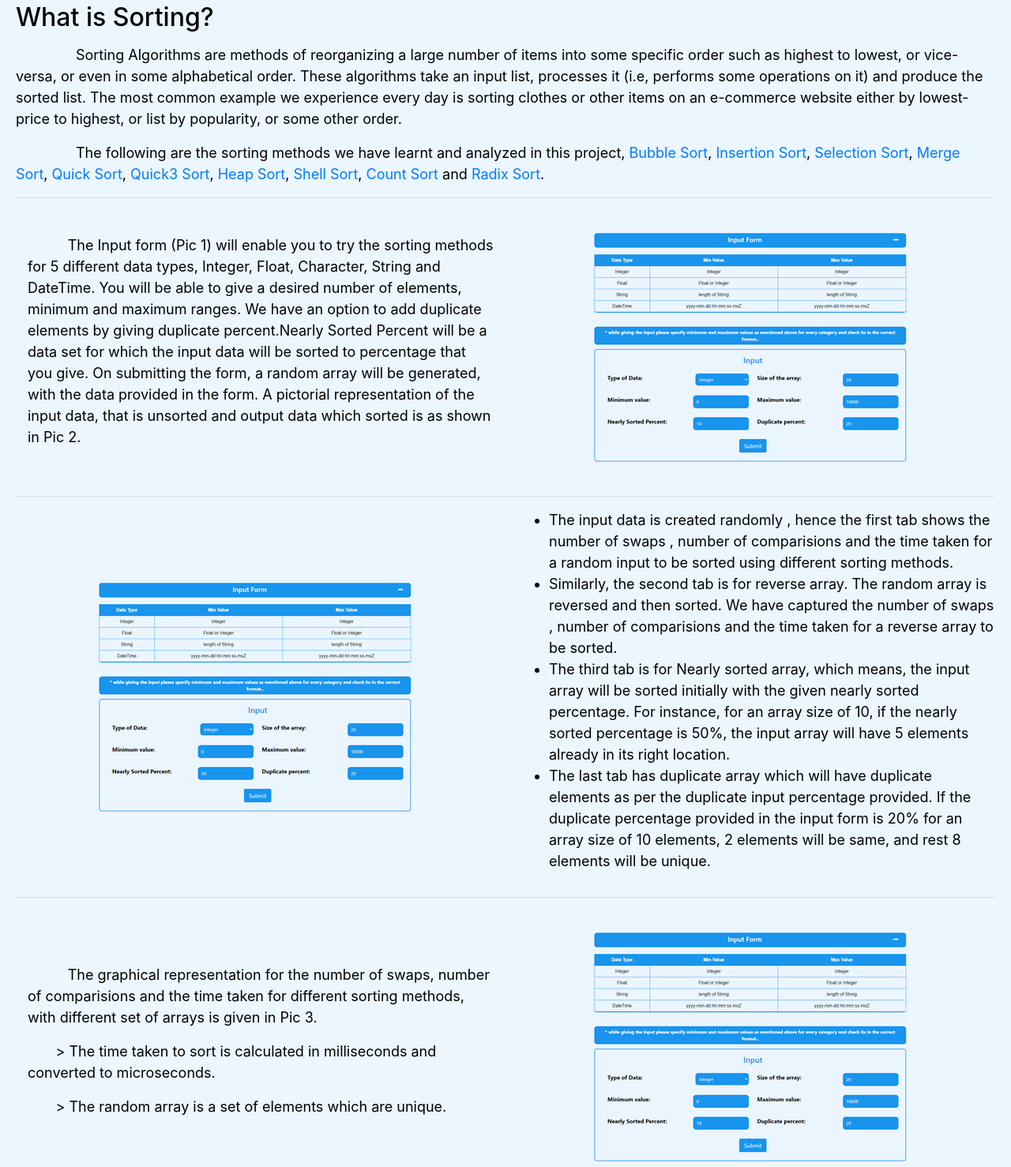
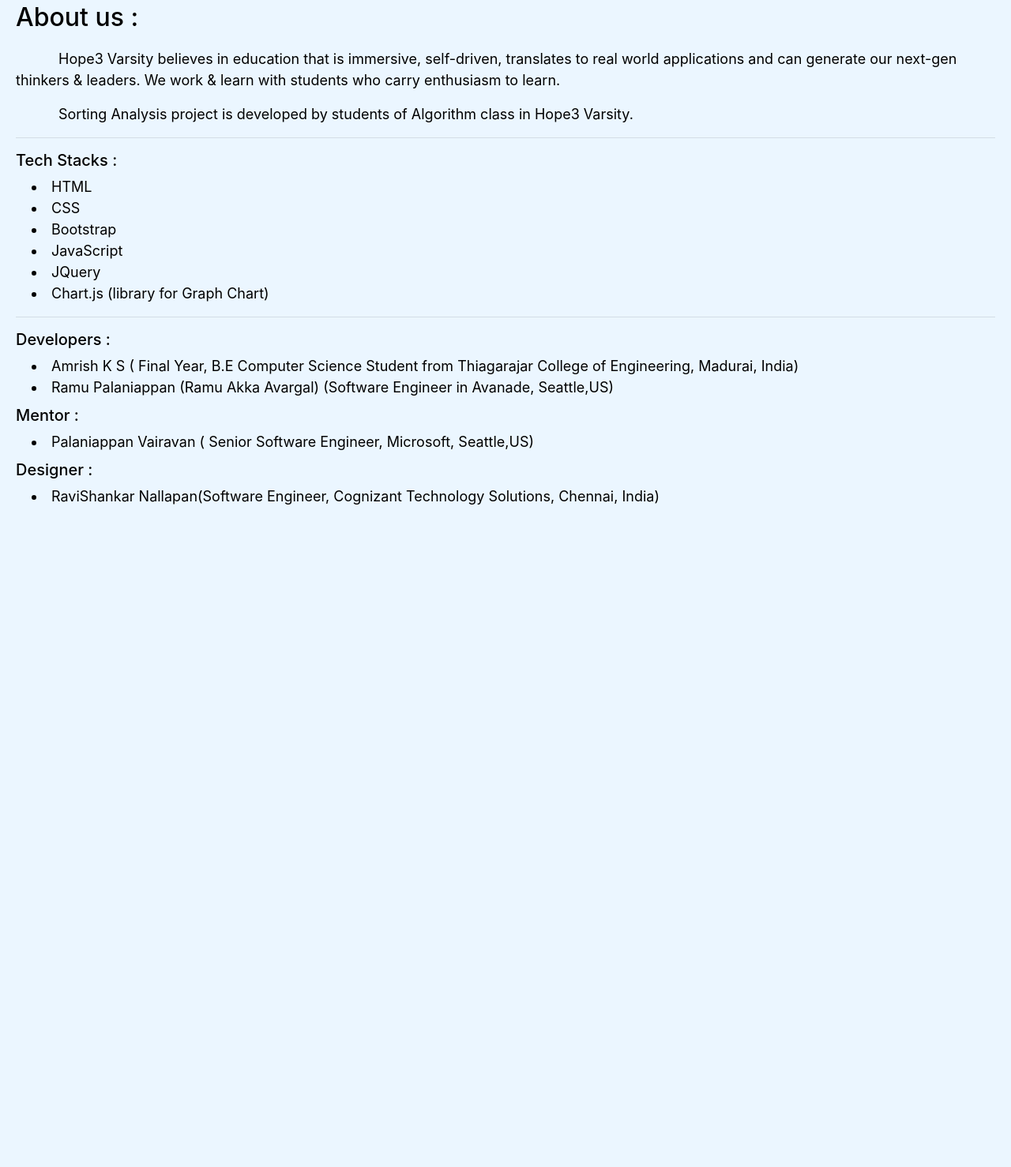
Before and after one commit to ksamrish/sortingAnalysis, a website: page aboutus.html in a window 1280 px wide. Shown: the part 82-1560 px from the top of the page at 79% size. After the commit the page ends 800 px from the top, so only its background shows below. Drawn offline with nearby package versions, Linux system fonts and the light colour scheme.

Commit message:
about and index changed

```diff
--- a/aboutus.html
+++ b/aboutus.html
@@ -140,45 +140,25 @@
 		<li class="navli1" id="contact1" style="float:right;margin-right: 0;"><a href="#">About Us</a></li>
 	</ul>
 	<div style="margin-left: 20px;margin-right:20px;margin-top: 30px;">
-		<h2 style="margin-bottom: 15px;">What is Sorting?</h2>
-		<p style="font-size: 18px;">&nbsp;&nbsp;&nbsp;&nbsp;&nbsp;&nbsp;&nbsp;&nbsp;&nbsp;&nbsp;&nbsp;&nbsp;&nbsp;&nbsp;&nbsp;Sorting Algorithms are methods of reorganizing a large number of items into some specific order such as highest to lowest, or vice-versa, or even in some alphabetical order. These algorithms take an input list, processes it (i.e, performs some operations on it) and produce the sorted list. The most common example we experience every day is sorting clothes or other items on an e-commerce website either by lowest-price to highest, or list by popularity, or some other order.</p>
-		<p style="font-size: 18px;">&nbsp;&nbsp;&nbsp;&nbsp;&nbsp;&nbsp;&nbsp;&nbsp;&nbsp;&nbsp;&nbsp;&nbsp;&nbsp;&nbsp;&nbsp;The following are the sorting methods we have learnt and analyzed in this project, <a target="_blank" href="Bubble.html">Bubble Sort</a>, <a target="_blank" href="Insertion.html">Insertion Sort</a>, <a target="_blank" href="Selection.html">Selection Sort</a>, <a target="_blank" href="Merge.html">Merge Sort</a>, <a target="_blank" href="Quick.html">Quick Sort</a>, <a target="_blank" href="Quick3.html">Quick3 Sort</a>, <a target="_blank" href="Heap.html">Heap Sort</a>, <a target="_blank" href="Shell.html">Shell Sort</a>, <a target="_blank" href="Count.html">Count Sort</a> and <a target="_blank" href="Radix.html">Radix Sort</a>.</p>
+		<h2 style="margin-bottom: 20px;">About us :</h2>
+		<p style="font-size: 18px;">&ensp;&ensp;&ensp;&ensp;&ensp;&ensp;Hope3 Varsity believes in education that is immersive, self-driven, translates to real world applications and can generate our next-gen thinkers & leaders. We work & learn with students who carry enthusiasm to learn. </p>
+		<p style="font-size: 18px;">&ensp;&ensp;&ensp;&ensp;&ensp;&ensp;Sorting Analysis project is developed by students of Algorithm class in Hope3 Varsity.</p>
 		<hr>
-		<div class="row" style="align-items: center;margin:40px 0px;">
-			<div class="col-12 col-md-6">
-				<p class="pic1para" style="font-size: 18px;">&nbsp;&nbsp;&nbsp;&nbsp;&nbsp;&nbsp;&nbsp;&nbsp;&nbsp;&nbsp;The Input form (Pic 1) will enable you to try the sorting methods for 5 different data types, Integer, Float, Character, String and DateTime. You will be able to give a desired number of elements, minimum and maximum ranges. We have an option to add duplicate elements by giving duplicate percent.Nearly Sorted Percent will be a data set for which the input data will be sorted to percentage that you give.
-					On submitting the form, a random array will be generated, with the data provided in the form. A pictorial representation of the input data, that is unsorted and output data which sorted is as shown in Pic 2.
-					</p>
-			</div>
-			<div class="col-12 col-md-6" style="text-align: center;min-width: 500px important; overflow-x: scroll;">
-				<img style="text-align: center;" src="./images/picture1.png">
-			</div>
-		</div>
+		<h5>Tech Stacks :</h3>
+		<li style="font-size: 18px;margin-left: 20px;">HTML</li>
+		<li style="font-size: 18px;margin-left: 20px;">CSS</li>
+		<li style="font-size: 18px;margin-left: 20px;">Bootstrap</li>
+		<li style="font-size: 18px;margin-left: 20px;">JavaScript</li>
+		<li style="font-size: 18px;margin-left: 20px;">JQuery</li>
+		<li style="font-size: 18px;margin-left: 20px;">Chart.js (library for Graph Chart)</li>
 		<hr>
-		<div class="row" style="align-items: center;">
-			<div class="col-12 col-md-6" style="text-align: center;min-width: 500px important; overflow-x: scroll;">
-				<img style="text-align: center;" src="./images/picture1.png">
-			</div>
-			<div class="col-12 col-md-6">
-				<ul>
-					<li class="pic2para" style="font-size: 18px;vertical-align: center;justify-content: center;align-items: center;">The input data is created randomly , hence the first tab shows the number of swaps , number of comparisions and the time taken for a  random input to be sorted using different sorting methods.</li>
-					<li class="pic2para" style="font-size: 18px;vertical-align: center;justify-content: center;align-items: center;">Similarly, the second tab is for reverse array. The random array is reversed and then sorted. We have captured the number of swaps , number of comparisions and the time taken for a reverse array to be sorted.</li>
-					<li class="pic2para" style="font-size: 18px;vertical-align: center;justify-content: center;align-items: center;">The third tab is for Nearly sorted array, which means, the input array will be sorted initially with the given nearly sorted percentage. For instance, for an array size of 10, if the nearly sorted percentage is 50%, the input array will have 5 elements already in its right location. </li>
-					<li class="pic2para" style="font-size: 18px;vertical-align: center;justify-content: center;align-items: center;">The last tab has duplicate array which will have duplicate elements as per the duplicate input percentage provided. If the duplicate percentage provided in the input form is 20% for an array size of 10 elements, 2 elements will be same, and rest 8 elements will be unique.</li>
-				</ul>
-			</div>
-		</div>
-		<hr>
-		<div class="row" style="align-items: center;margin:40px 0px;">
-			<div class="col-12 col-md-6">
-				<p class="pic3para" style="font-size: 18px;">&nbsp;&nbsp;&nbsp;&nbsp;&nbsp;&nbsp;&nbsp;&nbsp;&nbsp;&nbsp;The graphical representation for the number of swaps, number of comparisions and the time taken for different sorting methods, with different set of arrays is given in Pic 3. </p>
-				<p class="pic3para" style="font-size: 18px;">&nbsp;&nbsp;&nbsp;&nbsp;&nbsp;&nbsp;&nbsp;> The time taken to sort is calculated in milliseconds and converted to microseconds.</p>
-				<p class="pic3para" style="font-size: 18px;">&nbsp;&nbsp;&nbsp;&nbsp;&nbsp;&nbsp;&nbsp;> The random array is  a set of elements which are unique.</p>
-			</div>
-			<div class="col-12 col-md-6" style="text-align: center;min-width: 500px important; overflow-x: scroll;">
-				<img style="text-align: center;" src="./images/picture1.png">
-			</div>
-		</div>
+		<h5 style="margin-top: 10px;">Developers :</h3>
+		<li style="font-size: 18px;margin-left: 20px;">Amrish K S ( Final Year, B.E Computer Science Student from Thiagarajar College of Engineering, Madurai, India)</li>
+		<li style="font-size: 18px;margin-left: 20px;">Ramu Palaniappan (Ramu Akka Avargal) (Software Engineer in Avanade, Seattle,US)</li>
+		<h5 style="margin-top: 10px;">Mentor :</h5>
+		<li style="font-size: 18px;margin-left: 20px;">Palaniappan Vairavan ( Senior Software Engineer, Microsoft, Seattle,US)</li>
+		<h5 style="margin-top: 10px;">Designer :</h5>
+		<li style="font-size: 18px;margin-left: 20px;">RaviShankar Nallapan(Software Engineer, Cognizant Technology Solutions, Chennai, India)</li>
 	</div>
     <script>
         $(document).ready(function() {
```
Also changed, not shown: index.html (+29 -18 lines).
